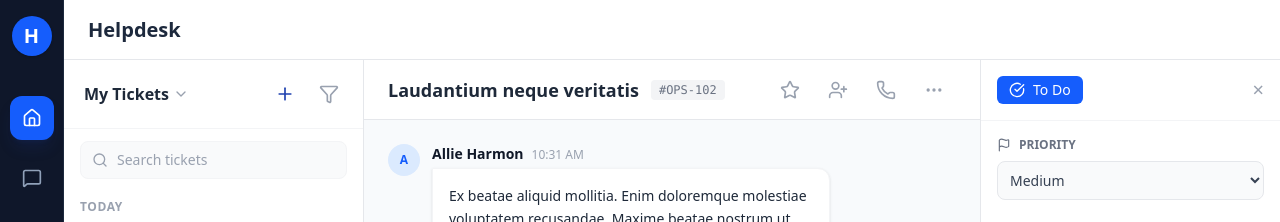
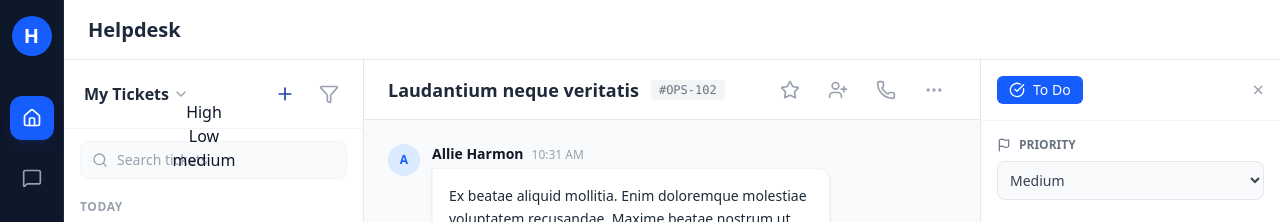
Before and after one commit to pandeynikhilone/dashboard-ui, a React (Vite) app: page / in a window 1280 px wide. Both pictures are taken after a click on the button 329 px from the left and 94 px from the top of the page. Shown: the top 222 px of the page. Built offline with nearby package versions, Linux system fonts and the light colour scheme.

Commit message:
feat: filter based on priority is added

```diff
--- a/src/components/TicketList.tsx
+++ b/src/components/TicketList.tsx
@@ -19,6 +19,8 @@ interface TicketListProps {
 export const TicketList: React.FC<TicketListProps> = ({ onTicketSelect }) => {
     const [isCreateOpen, setIsCreateOpen] = useState(false);
     const dateTimeObj = new Date();
+    const [openFilter, setOpenFilter] = useState(false);
+    const [filter, setFilter] = useState<'all' | 'high' | 'medium' | 'low'>('all');
 
     // Initial mock data
     const [tickets, setTickets] = useState<Ticket[]>([
@@ -42,6 +44,8 @@ export const TicketList: React.FC<TicketListProps> = ({ onTicketSelect }) => {
         setIsCreateOpen(false);
     };
 
+    const filterData = filter === 'all' ? tickets : tickets.filter((ticket) => ticket.priority === filter);
+
     return (
         <div className="flex flex-col h-full bg-white relative">
             <TicketModal
@@ -64,11 +68,20 @@ export const TicketList: React.FC<TicketListProps> = ({ onTicketSelect }) => {
                     >
                         <Plus size={20} />
                     </button>
-                    <button className="p-2 text-gray-400 hover:text-gray-600 hover:bg-gray-50 rounded-lg transition-colors">
+                    <button onClick={()=>setOpenFilter(true)} className="p-2 text-gray-400 hover:text-gray-600 hover:bg-gray-50 rounded-lg transition-colors">
                         <Filter size={20} />
                     </button>
                 </div>
             </div>
+            {
+                openFilter && (
+                    <div className='flex flex-col w-50 absolute z-50 left-10 top-10'>
+                        <button onClick={()=>setFilter('high')}>High</button>
+                        <button onClick={()=>setFilter('low')}>Low</button>
+                        <button onClick={()=>setFilter('medium')}>medium</button>
+                    </div>
+                )
+            }
 
             {/* Search */}
             <div className="px-4 py-3">
@@ -88,7 +101,7 @@ export const TicketList: React.FC<TicketListProps> = ({ onTicketSelect }) => {
                     Today
                 </div>
 
-                {tickets.map((ticket) => (
+                {filterData.map((ticket) => (
                     <TicketItem
                         key={ticket.id}
                         id={ticket.id}
```
